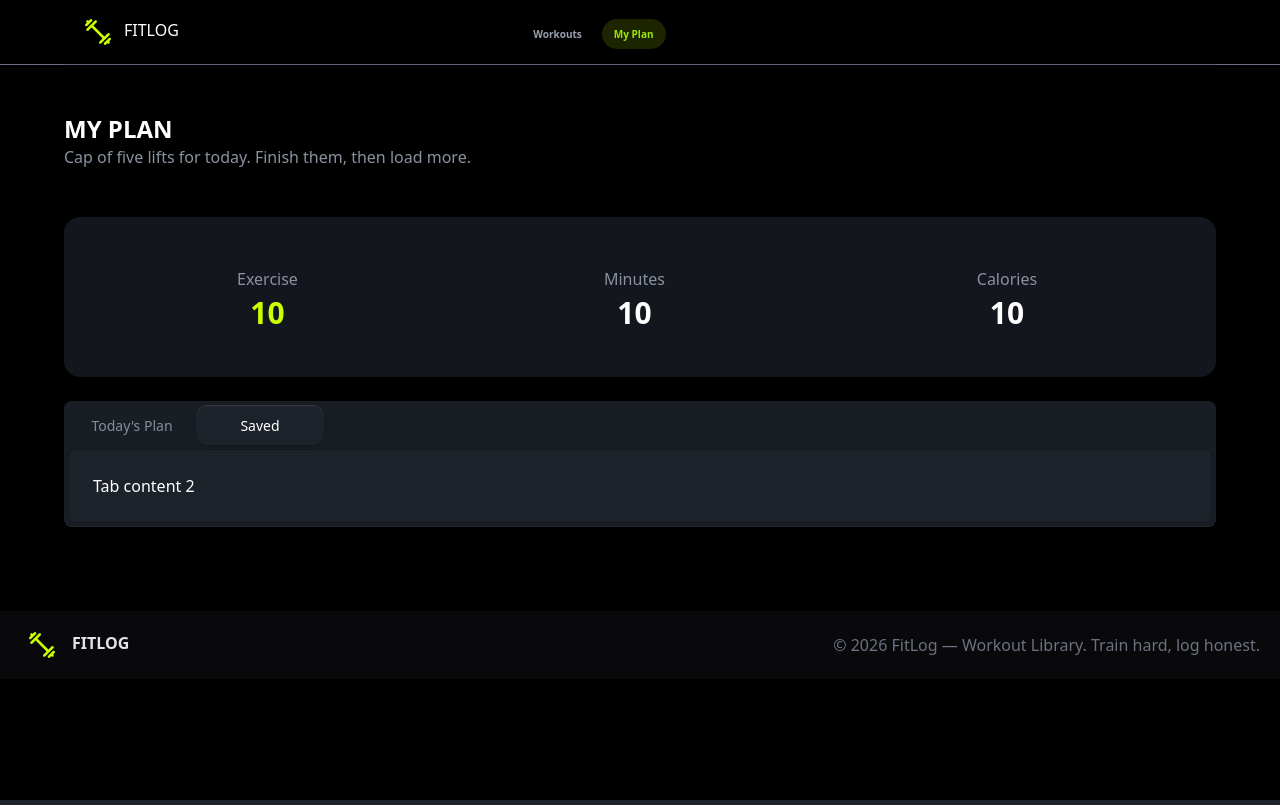
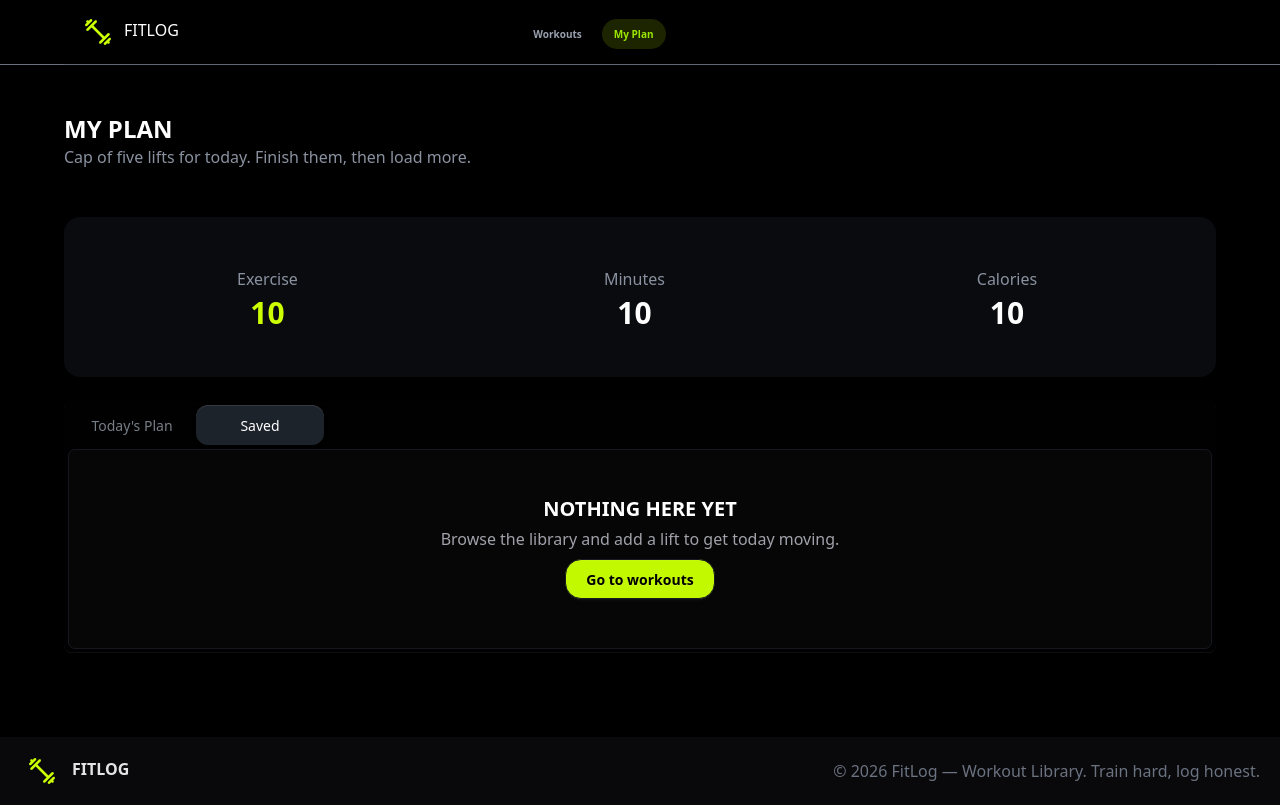
Before and after one commit to Ridoy-Kumar-133/fit-log, a Next.js app: page /myPlan in a window 1280 px wide. Built offline with nearby package versions, Linux system fonts and the light colour scheme; no server answers.

Commit message:
Empty stack condiontion added

```diff
--- a/next.config.mjs
+++ b/next.config.mjs
@@ -5,7 +5,7 @@ const nextConfig = {
     remotePatterns: [
       {
         protocol: 'https',
-        hostname: '**',
+        hostname: 'img.magnific.com/**',
 
       },
     ],
--- a/src/app/cardsDetails/[id]/page.jsx
+++ b/src/app/cardsDetails/[id]/page.jsx
@@ -1,5 +1,7 @@
 import React from "react";
 import Image from "next/image";
+import TodaysPlanButton from "../todaysPlanButton";
+import SaveLater from "../saveLaterButton";
 
 const getPromiseSingle = async (id) => {
     try {
@@ -123,13 +125,9 @@ const CardDetail = async ({ params }) => {
                     </div>
 
                     <div className="flex gap-3 mt-7">
-                        <button className="btn bg-[#C2F800] text-black border-none">
-                            Add to today&apos;s plan
-                        </button>
+                       <TodaysPlanButton data={data} ></TodaysPlanButton>
 
-                        <button className="btn btn-outline">
-                            Save for later
-                        </button>
+                       <SaveLater data={data}></SaveLater>
                     </div>
                 </div>
             </div>
--- /dev/null
+++ b/src/app/cardsDetails/saveLaterButton.jsx
@@ -0,0 +1,23 @@
+'use client';
+import React, { useContext } from "react";
+import { GymContext } from "../gryComtext";
+
+const SaveLater = ({data}) => {
+
+    const {saveLater, setSavelater } = useContext(GymContext);
+
+        const handleOnclick = () =>{
+             setSavelater([...saveLater,data]);
+        }
+
+
+    return (
+    <button
+    onClick={() =>handleOnclick()}
+     className="btn btn-outline">
+        Save for later
+     </button>
+     );
+};
+
+export default SaveLater;
--- /dev/null
+++ b/src/app/cardsDetails/todaysPlanButton.jsx
@@ -0,0 +1,23 @@
+'use client';
+import React, { useContext } from "react";
+import { GymContext } from "../gryComtext";
+
+const TodaysPlanButton = ({data}) => {
+
+ const {todaysPlan, setTodaysPlan } = useContext(GymContext);
+
+    const handleOnclick = () =>{
+         setTodaysPlan([...todaysPlan,data]);
+    }
+
+
+    return (
+        <button
+        onClick={() => handleOnclick()}
+         className="btn bg-[#C2F800] text-black border-none">
+            Add to today&apos;s plan
+        </button>
+    );
+};
+
+export default TodaysPlanButton;
--- a/src/app/components/Library.jsx
+++ b/src/app/components/Library.jsx
@@ -1,13 +1,20 @@
-'use client';
+
 import React, { useContext } from 'react';
-import { GymContext } from '../gryComtext';
 import LibrarysCard from './LibrarysCard';
 
+const getPromise = async () =>{
+   try{
+    const res = await fetch('https://api.api-store.workers.dev/api/fitlog');
+    return res.json();
+   }catch(error){
+    throw new Error("Did'nt get data.");
+   }
+}
+
+const Library = async () => {
 
 
-const Library = () => {
-
- const allData = useContext(GymContext);
+ const allData = await getPromise();
 
     return (
         <div className=''>
--- a/src/app/components/LibrarysCard.jsx
+++ b/src/app/components/LibrarysCard.jsx
@@ -3,6 +3,7 @@ import Image from 'next/image';
 import Link from 'next/link';
 
 const LibrarysCard = ({ data }) => {
+
 
   const { id, name, image, muscleGroups, equipment, duration, caloriesBurned, rating} = data;
 
@@ -15,6 +16,7 @@ const LibrarysCard = ({ data }) => {
         <Image
           src={image}
           alt={name}
+          sizes='...'
            fill
           className="w-full h-full object-fill"
         />
--- a/src/app/gryComtext.jsx
+++ b/src/app/gryComtext.jsx
@@ -1,33 +1,20 @@
 'use client';
-
-import React, {
-  createContext,
-  useEffect,
-  useState
-} from 'react';
+import React, {createContext, useState} from 'react';
 
 export const GymContext = createContext([]);
 
 const GymContextProvider = ({ children }) => {
 
-  const [data, setData] = useState([]);
+  const [todaysPlan, setTodaysPlan] = useState([]);
+  const [saveLater, setSavelater] = useState([]);
 
-  useEffect(() => {
+  const data = {
+    todaysPlan,
+    setTodaysPlan,
+    saveLater,
+    setSavelater
+  }
 
-    const getData = async () => {
-
-      const res = await fetch(
-        'https://api.api-store.workers.dev/api/fitlog'
-      );
-
-      const result = await res.json();
-
-      setData(result);
-    };
-
-    getData();
-
-  }, []);
 
   return (
     <GymContext.Provider value={data}>
--- a/src/app/myPlan/page.jsx
+++ b/src/app/myPlan/page.jsx
@@ -1,6 +1,12 @@
-import React from "react";
+'use client'
+import React, { useContext, useState } from "react";
+import EmptyState from "../shareComponents/EmptyState";
+import { GymContext } from "../gryComtext";
 
 const MyPlanPage = () => {
+
+    const {todaysPlan, setTodaysPlan ,saveLater, setSavelater } = useContext(GymContext);
+
     return (
         <div>
             <div className="w-[90%] m-auto my-12">
@@ -11,35 +17,35 @@ const MyPlanPage = () => {
             </div>
 
             {/* Calculate content */}
-            <div className="w-[90%] h-40 p-5 rounded-2xl bg-[#13161D] m-auto flex justify-evenly">
+            <div className="w-[90%] h-40 p-5 rounded-2xl bg-[#0a0b0f]  m-auto flex justify-evenly">
                 <div className="w-[33%] flex flex-col justify-center items-center">
                     <p className="text-[#8A92A0] my-1">Exercise</p>
-                    <h1 className="text-[#CCFF00] text-3xl font-bold">10</h1>
+                    <h1 className="text-[#CCFF00] text-3xl font-bold">{10}</h1>
                 </div>
 
                 <div className="w-[33%]  flex flex-col justify-center items-center">
                     <p className="text-[#8A92A0] my-1">Minutes</p>
-                    <h1 className="text-3xl font-bold">10</h1>
+                    <h1 className="text-3xl font-bold">{10}</h1>
                 </div>
 
                 <div className="w-[34%]  flex flex-col justify-center items-center">
                     <p className="text-[#8A92A0] my-1">Calories</p>
-                    <h1 className="text-3xl font-bold">10</h1>
+                    <h1 className="text-3xl font-bold">{10}</h1>
                 </div>
             </div>
 
 
 
             {/* name of each tab group should be unique */}
-            <div className="tabs tabs-box w-[90%] m-auto my-6">
+            <div className="tabs tabs-box w-[90%] m-auto my-6 bg-[#010101]">
                 <input
                     type="radio"
                     name="my_tabs_6"
                     className="tab rounded-xl w-32"
                     aria-label="Today's Plan"
                 />
-                <div className="tab-content bg-base-100 border-base-300 p-6">
-                    Tab content 1
+                <div className="tab-content border-base-300 p-6 bg-[#060607]">
+                    <EmptyState></EmptyState>
                 </div>
 
                 <input
@@ -49,8 +55,8 @@ const MyPlanPage = () => {
                     aria-label="Saved"
                     defaultChecked
                 />
-                <div className="tab-content bg-base-100 border-base-300 p-6">
-                    Tab content 2
+                <div className="tab-content bg-[#060607] border-base-300 p-6">
+                    <EmptyState></EmptyState>
                 </div>
 
 
--- /dev/null
+++ b/src/app/shareComponents/EmptyState.jsx
@@ -0,0 +1,19 @@
+import Link from 'next/link';
+import React from 'react';
+
+const EmptyState = () => {
+    return (
+        <div className='h-37.5 flex flex-col items-center justify-center gap-1'>
+            <h1 className='font-semibold text-xl'>NOTHING HERE YET</h1>
+            <p className='text-[#A1A1AA]'>Browse the library and add a lift to get today moving.</p>
+            <Link
+            href='/'
+            >
+             <button
+             className='bg-[#C2F800] rounded-2xl w-37.5 text-black p-1 my-1 btn '>Go to workouts</button>
+            </Link>
+        </div>
+    );
+};
+
+export default EmptyState;
```
